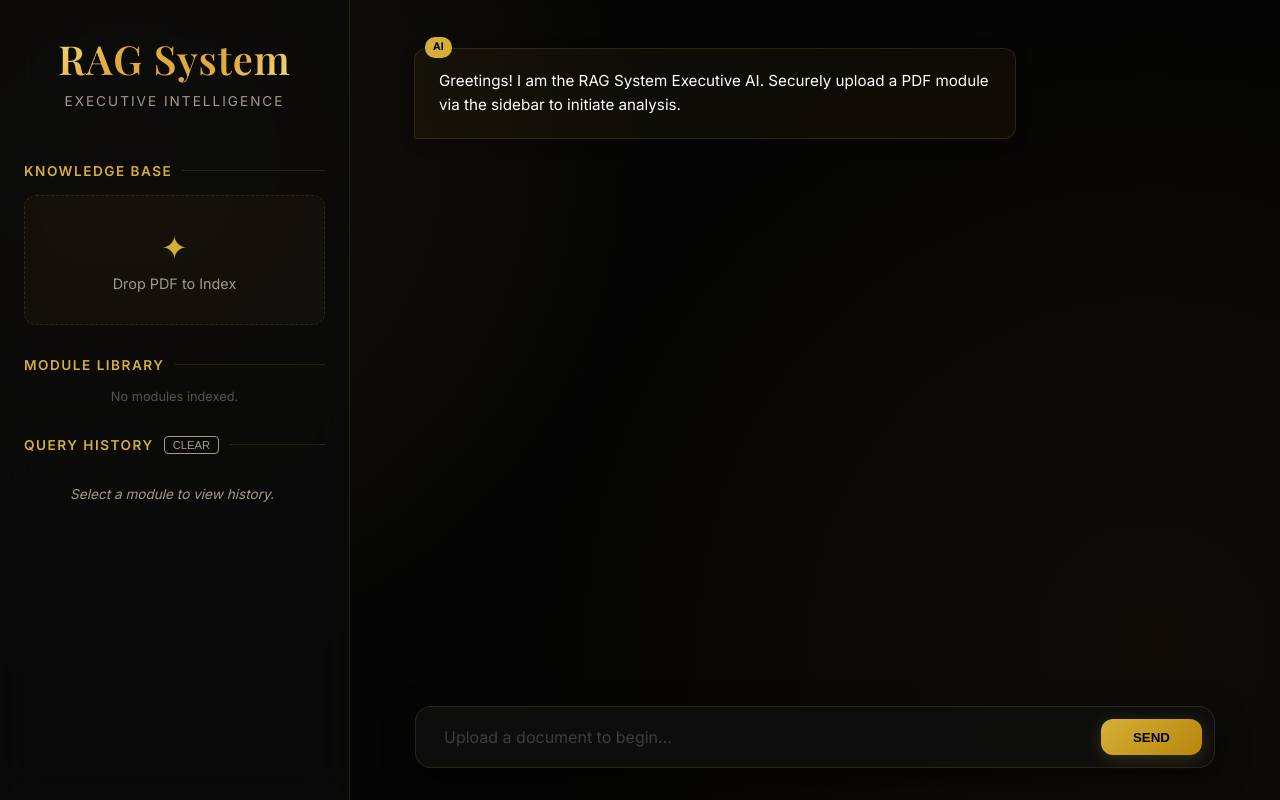
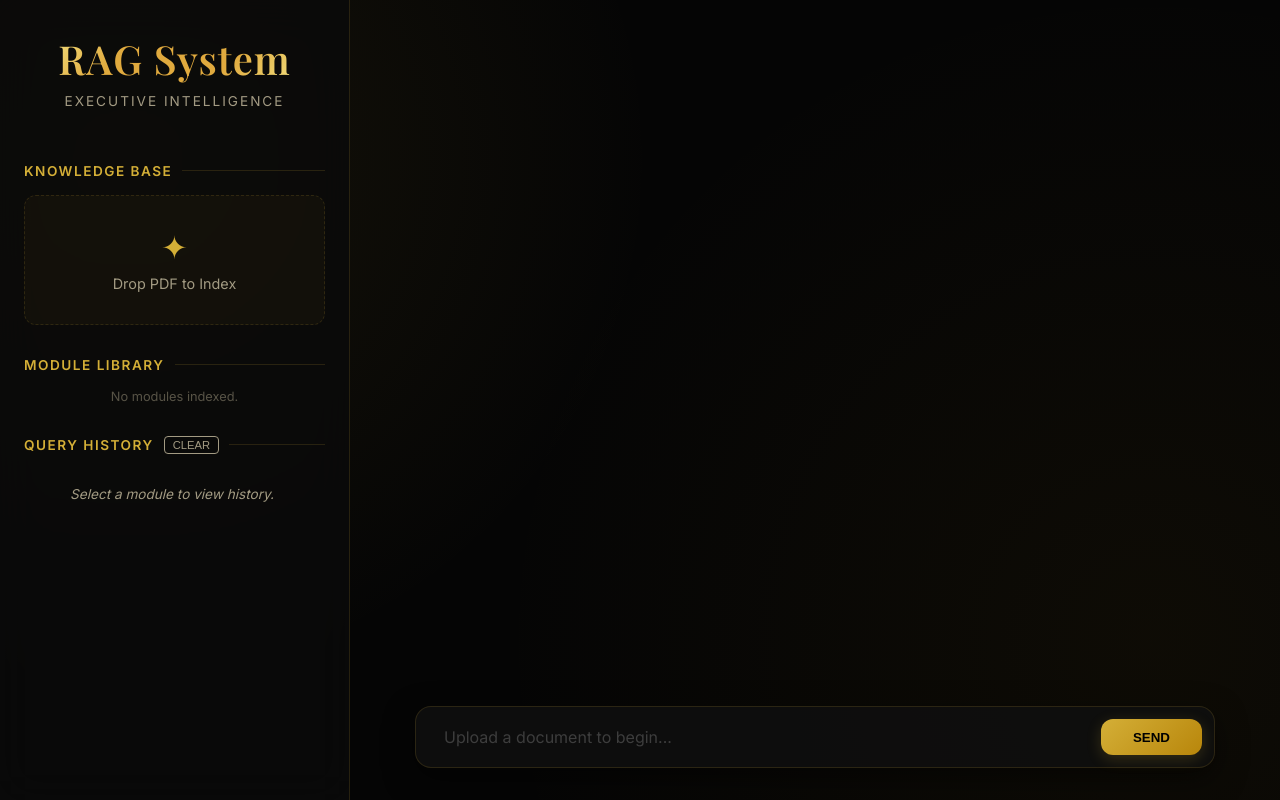
Before and after one commit to kathirm1323-ai/RAG-system, a Flask app: page / in a window 1280 px wide. Run offline with Flask 3, Linux system fonts and the light colour scheme; data that the repository does not hold is empty; some web fonts are replaced.

Commit message:
Remove hardcoded greetings for cleaner UI

```diff
--- a/index.html
+++ b/index.html
@@ -474,7 +474,7 @@
     <!-- Main Chat Workspace -->
     <main class="main-chat">
         <div class="chat-container" id="chat-box">
-            <div class="message msg-ai">Greetings! I am the RAG System Executive AI. This is an interactive demo of the system interface. Upload any file to see the indexing workflow, or ask a question to see response formatting.</div>
+            <!-- Messages will be injected here -->
         </div>
 
         <div class="input-group">
--- a/templates/index.html
+++ b/templates/index.html
@@ -452,7 +452,7 @@
     <!-- Main Chat Workspace -->
     <main class="main-chat">
         <div class="chat-container" id="chat-box">
-            <div class="message msg-ai">Greetings! I am the RAG System Executive AI. Securely upload a PDF module via the sidebar to initiate analysis.</div>
+            <!-- Messages will be injected here -->
         </div>
 
         <div class="input-group">
```
